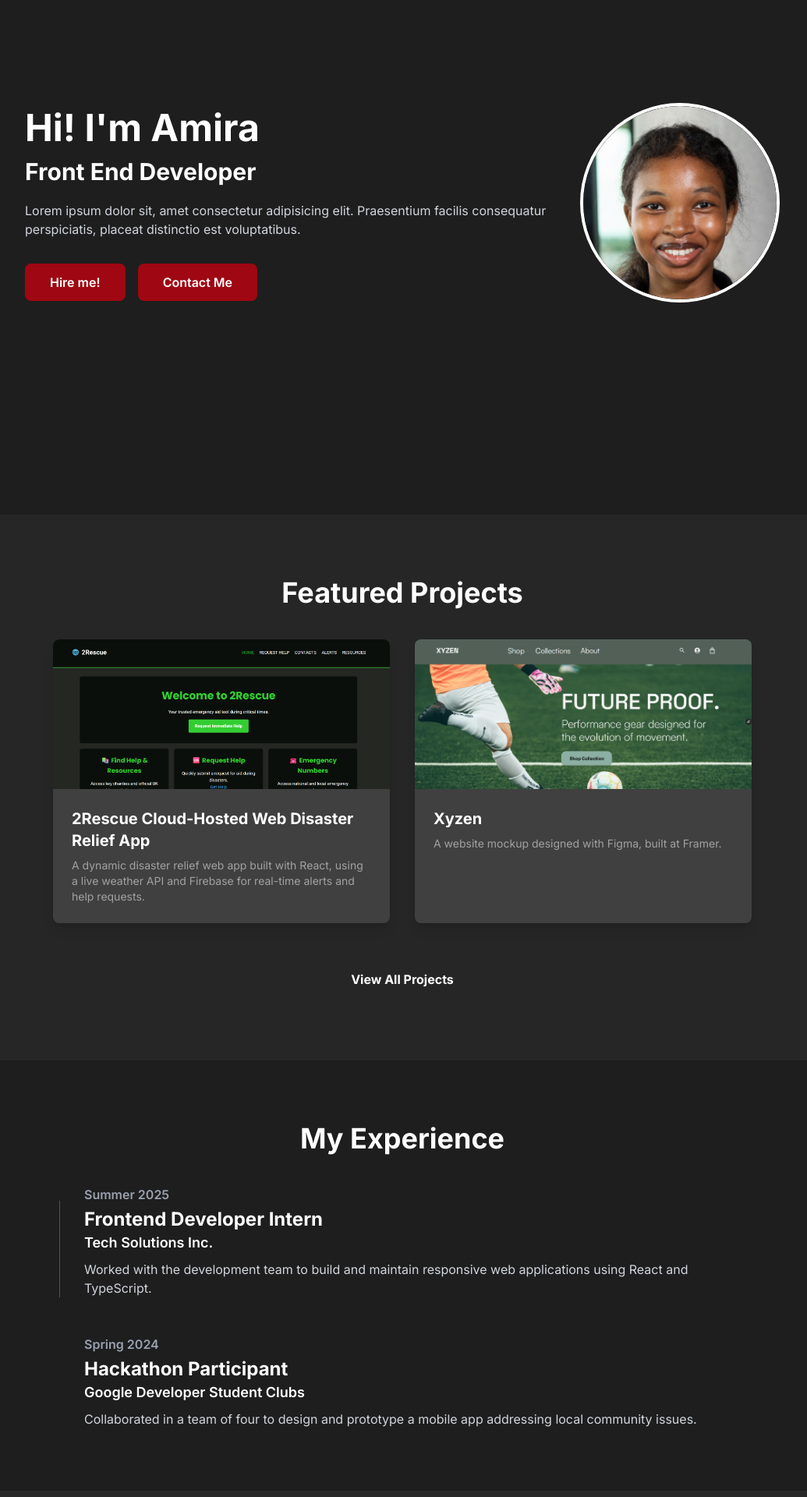
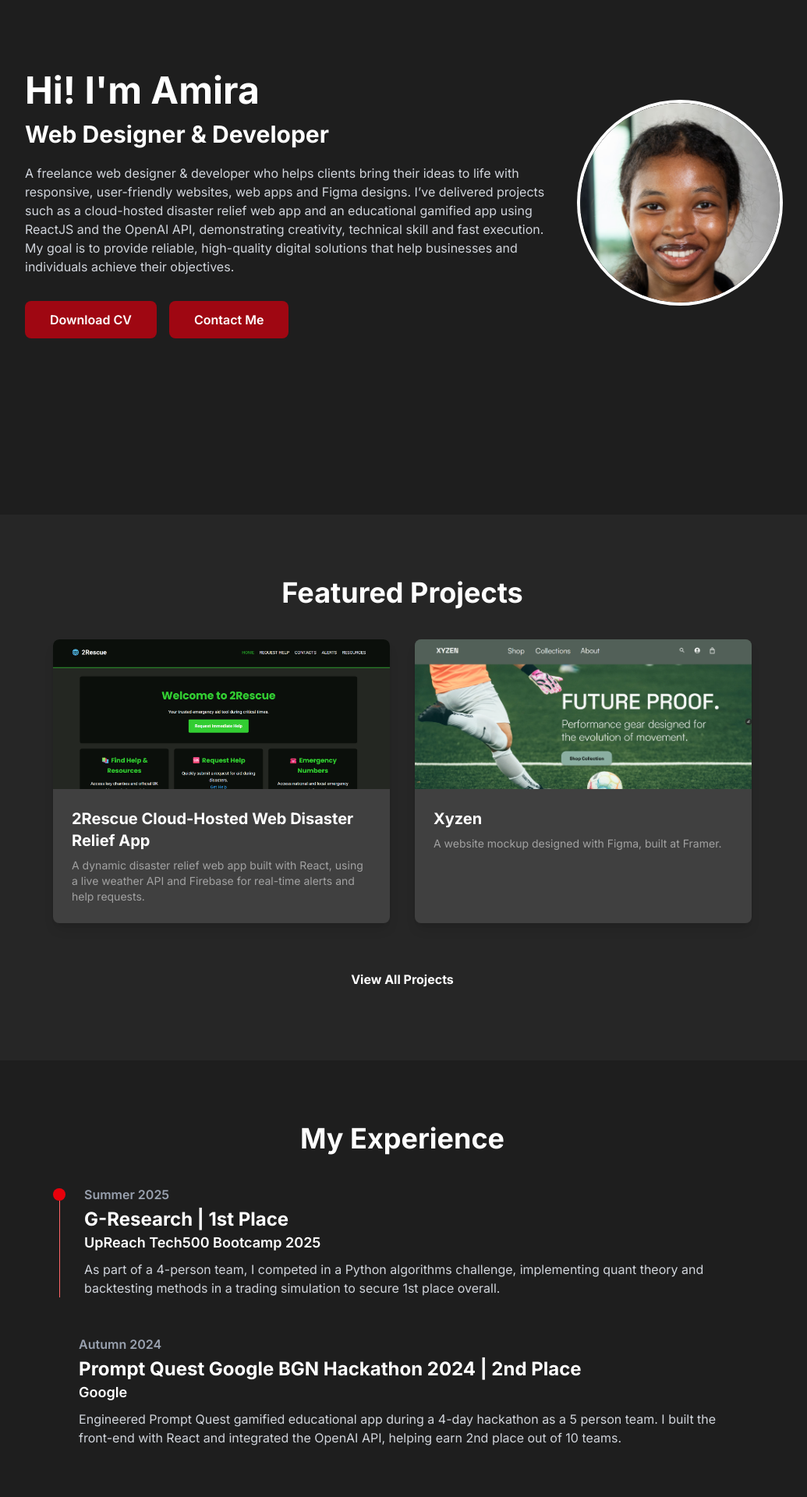
Before and after one commit to amiraTech/personal-portfolio, a Next.js app in the folder personal-portfolio/: page / in a window 1280 px wide. Shown: the part 140-2060 px from the top of the page at 78% size, without its empty margins (124-1159 px from the left). Built offline with nearby package versions, Linux system fonts and the light colour scheme.

Commit message:
Updated the experience section

```diff
--- a/personal-portfolio/app/page.tsx
+++ b/personal-portfolio/app/page.tsx
@@ -7,14 +7,13 @@ import { projects } from '@/lib/data';
 // This show the featured projects
 const featuredProjects = projects.slice(0, 2);
 
-
 export default function Home() {
   return (
     <main>
       {/* ===== WELCOME SECTION ===== */}
       <section id="about" className="min-h-screen flex flex-col-reverse md:flex-row-reverse items-center justify-center px-10 gap-10">
           {/* Profile Image Section */}
-         <div className="relative w-64 h-64 rounded-full overflow-hidden flex items-center justify-center border-4 border-red bg-red-600:border-red-800 hover:border-brand-red transition-colors duration-300">
+        <div className="relative w-64 h-64 rounded-full overflow-hidden flex items-center justify-center ring-4 ring-razzmatazz">
          <Image
              src="/amira-profile.png"
              alt="Amira A"
@@ -26,15 +25,15 @@ export default function Home() {
 
         <div className="max-w-2xl">
           <h1 className="text-5xl font-bold leading-tight">Hi! I'm Amira</h1>
-          <h3 className="text-3xl font-bold text-brand-red mt-2">Front End Developer</h3>
+          <h3 className="text-3xl font-bold text-brand-red mt-2">Web Designer & Developer</h3>
           <p className="text-base my-5 text-gray-300">
-            Lorem ipsum dolor sit, amet consectetur adipisicing elit. Praesentium facilis consequatur perspiciatis, placeat distinctio est voluptatibus.
+            A freelance web designer & developer who helps clients bring their ideas to life with responsive, user-friendly websites, web apps and Figma designs. I’ve delivered projects such as a cloud-hosted disaster relief web app and an educational gamified app using ReactJS and the OpenAI API, demonstrating creativity, technical skill and fast execution. My goal is to provide reliable, high-quality digital solutions that help businesses and individuals achieve their objectives.
           </p>
           <div className="flex gap-4 mt-8">
             <a href="#" className="inline-block bg-red-800 text-white font-semibold py-3 px-8 rounded-lg hover:opacity-90 transition-opacity">
-              Hire me!
+              Download CV
             </a>
-            <a href="#" className="inline-block bg-red-800 text-white font-semibold py-3 px-8 rounded-lg hover:opacity-90 transition-opacity">
+            <a href="/contact" className="inline-block bg-red-800 text-white font-semibold py-3 px-8 rounded-lg hover:opacity-90 transition-opacity">
               Contact Me
             </a>
           </div>
@@ -83,33 +82,34 @@ export default function Home() {
       <section id="experiences" className="py-20 px-10 bg-[#1E1E1E] text-center">
         <h2 className="text-4xl font-bold mb-10">My Experience</h2>
         <div className="max-w-4xl mx-auto text-left space-y-12">
-          {/* Experience Item 1 */}
+          {/* Experience Item 1 - G-Research*/}
           <div className="flex gap-6">
             <div className="flex flex-col items-center">
-              <div className="w-4 h-4 rounded-full bg-brand-pink mt-1"></div>
-              <div className="flex-grow w-px bg-gray-600"></div>
+              <div className="w-4 h-4 rounded-full bg-red-600 mt-1"></div>
+              <div className="flex-grow w-px bg-red-400 dark:bg-red-700"></div>
               </div>
 
               <div>
                 <p className="font-semibold text-gray-400">Summer 2025</p>
-                <h3 className="text-2xl font-bold mt-1">Frontend Developer Intern</h3>
-                <h4 className="text-lg text-brand-pink font-semibold">Tech Solutions Inc.</h4>
-                <p className="mt-2 text-gray-300">Worked with the development team to build and maintain responsive web applications using React and TypeScript.</p>
+                <h3 className="text-2xl font-bold mt-1">G-Research | 1st Place</h3>
+                <h4 className="text-lg text-brand-pink font-semibold">UpReach Tech500 Bootcamp 2025</h4>
+                <p className="mt-2 text-gray-300">As part of a 4-person team, I competed in a Python algorithms challenge, implementing quant theory and backtesting methods in a trading simulation to secure 1st place overall.</p>
                 </div>
               </div>
 
-              {/* Experience Item 2 */}
+              {/* Experience Item 2 - Google Hackathon */}
               <div className="flex gap-6">
                 <div className="w-4 h-4 rounded-full bg-brand-pink mt-1"></div>
                 <div>
-                  <p className="font-semibold text-gray-400">Spring 2024</p>
-                  <h3 className="text-2xl font-bold mt-1">Hackathon Participant</h3>
-                  <h4 className="text-lg text-brand-pink font-semibold">Google Developer Student Clubs</h4>
-                  <p className="mt-2 text-gray-300">Collaborated in a team of four to design and prototype a mobile app addressing local community issues.</p>
+                  <p className="font-semibold text-gray-400">Autumn 2024</p>
+                  <h3 className="text-2xl font-bold mt-1">Prompt Quest Google BGN Hackathon 2024 | 2nd Place</h3>
+                  <h4 className="text-lg text-brand-pink font-semibold">Google</h4>
+                  <p className="mt-2 text-gray-300">Engineered Prompt Quest gamified educational app during a 4-day hackathon as a 5 person team. I built the front-end with React and integrated the OpenAI API, helping earn 2nd place out of 10 teams.</p>
               </div>
             </div>
             </div>
         </section>
+
 
         {/* ===== SERVICES SECTION ===== */}
         <section id="services" className="py-20 px-10 bg-[#282828] text-center">
```
